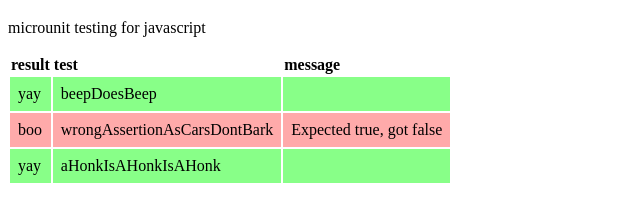
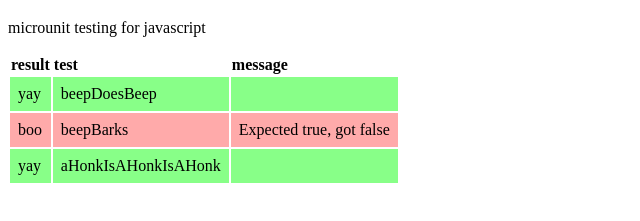
Before and after one commit to sole/sole.github.com, a plain HTML site: page munit.js/example.html in a window 1280 px wide. Shown: the part 61-282 px from the top of the page, without its empty margins (0-640 px from the left). Drawn offline with Linux system fonts and the light colour scheme.

Commit message:
change method name

```diff
--- a/munit.js/example.html
+++ b/munit.js/example.html
@@ -29,7 +29,7 @@
 				function beepDoesBeep() {
 					this.assertTrue(car.beep() == 'beep');
 				},
-				function wrongAssertionAsCarsDontBark() {
+				function beepBarks() {
 					this.assertTrue(car.beep() == 'woof');
 				},
 				function aHonkIsAHonkIsAHonk() {
```
